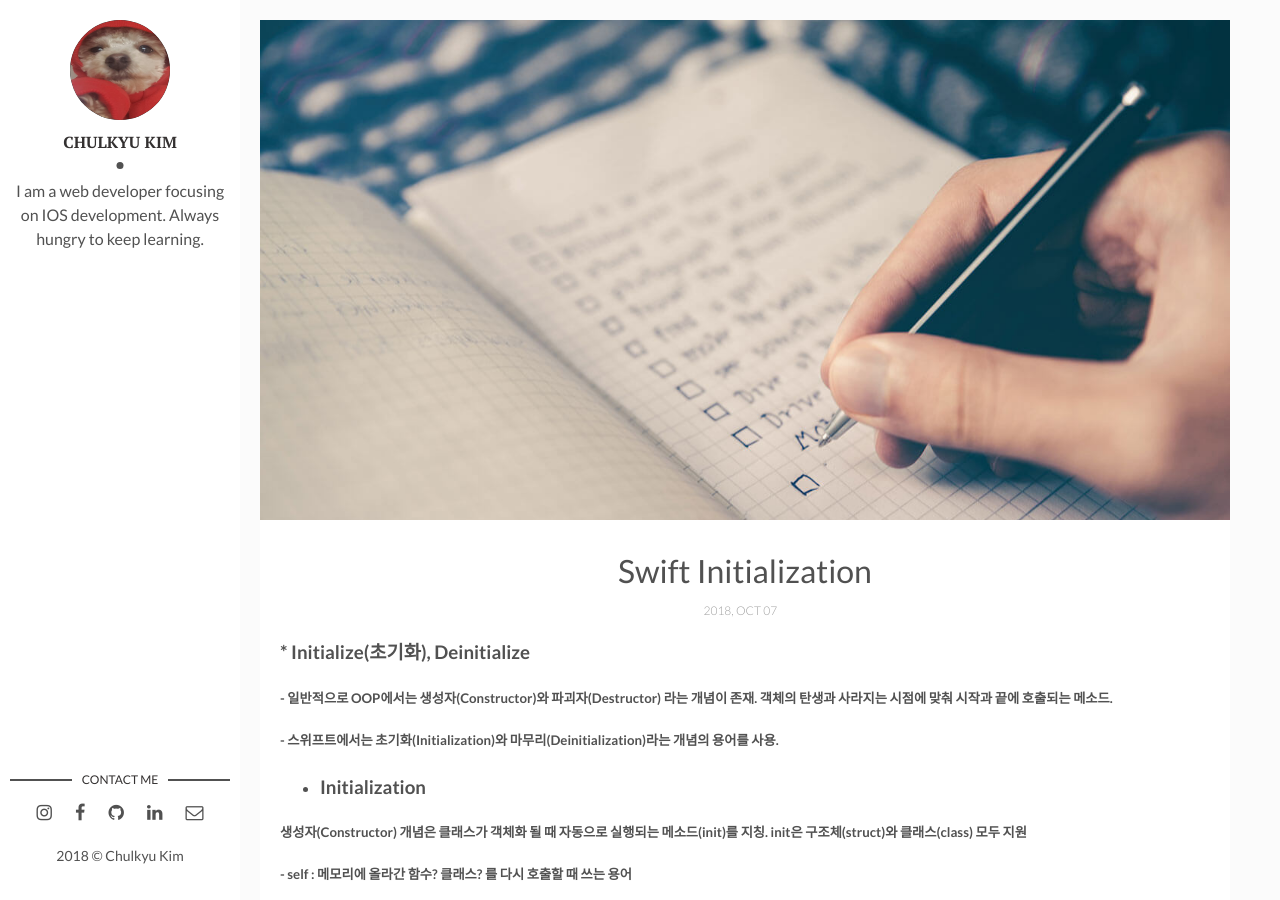
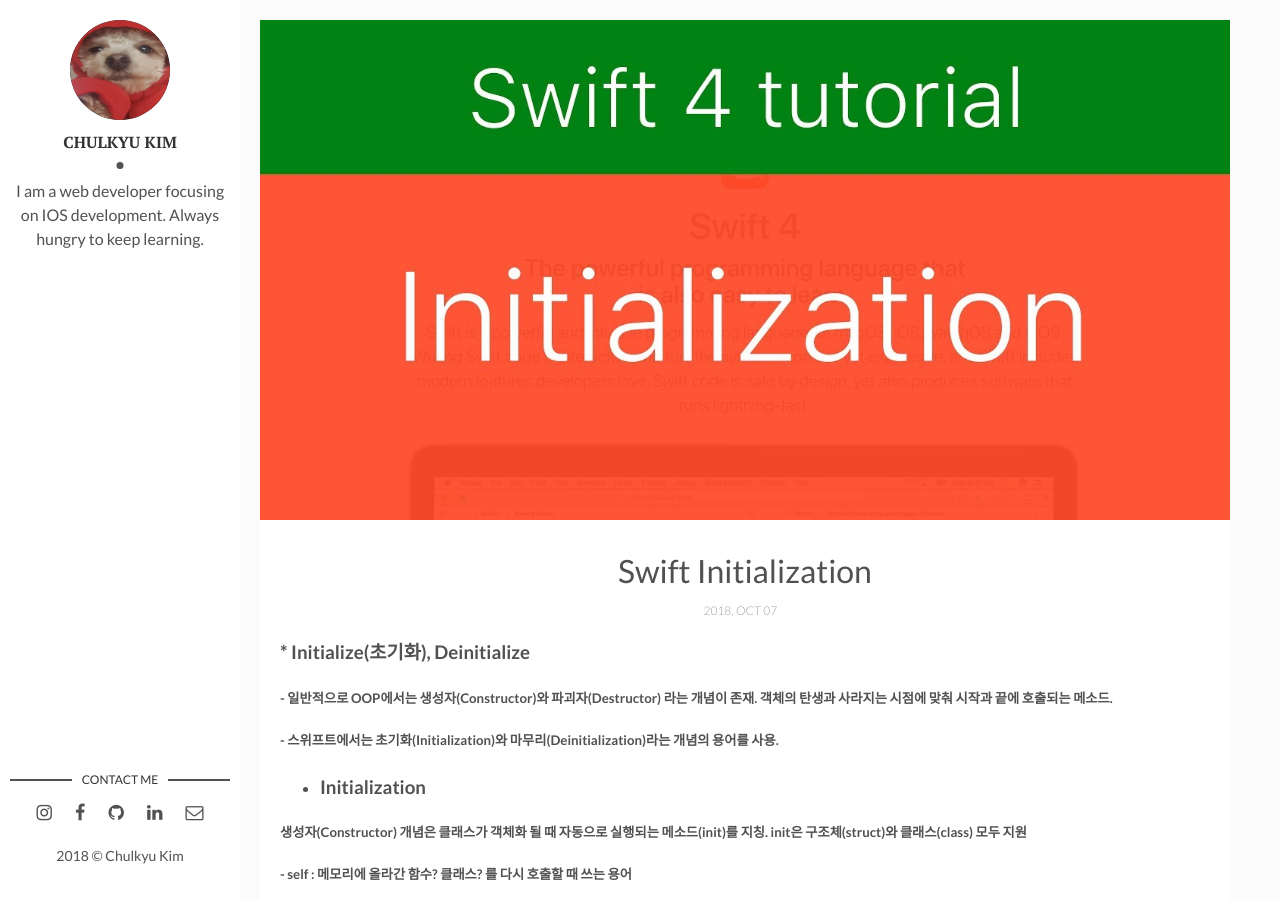
Before and after one commit to Chulkyu/blog, a Jekyll site: the page built from _posts/2018-10-07-Swift-Initialization.md, in a window 1280 px wide and 900 px high. Built offline with Jekyll 4.4.1, drawn with Linux system fonts in a browser that asks for light colours; comment, search, counter and statistics services are not loaded.

```diff
--- a/_posts/2018-10-07-Swift-Initialization.md
+++ b/_posts/2018-10-07-Swift-Initialization.md
@@ -3,7 +3,7 @@
 title: Swift Initialization
 date: 2018-10-07 16:11:00 +0300
 description: About Swift Initialization # Add post description (optional)
-img: software.jpg # Add image post (optional)
+img: swift-Initialization.jpg # Add image post (optional)
 tags: [Swift, Initialization, Developer, Apple, Xcode] # add tag
 ---
 
```
